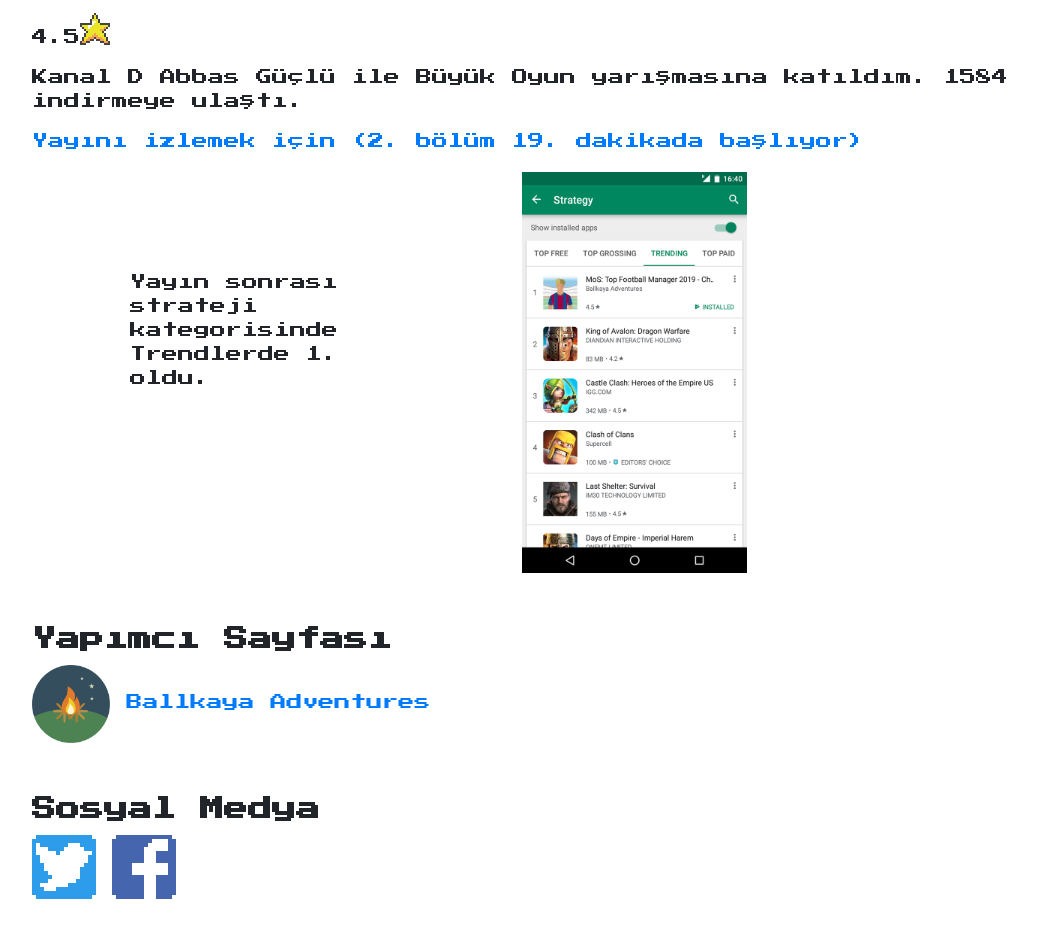
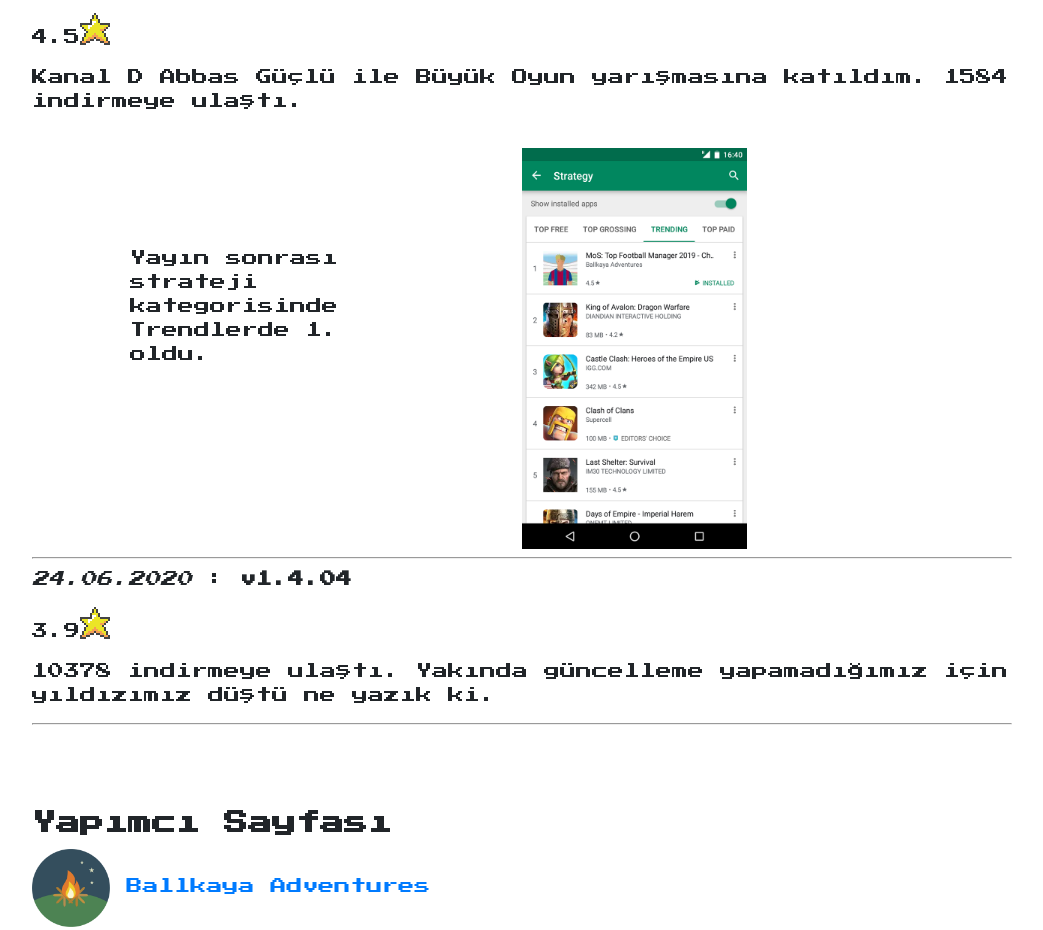
Before and after one commit to uguratmaca/masters-of-soccer-presskit, a plain HTML site: page public/tr/index.html in a window 1280 px wide. Shown: the part 3083-4013 px from the top of the page, without its empty margins (118-1161 px from the left). Drawn offline with nearby package versions, Linux system fonts and the light colour scheme.

Commit message:
güncelleme

```diff
--- a/public/tr/index.html
+++ b/public/tr/index.html
@@ -129,17 +129,15 @@
                     <section class="topic">
                         <h2 class="title">Güncellemeler</h2>
                         <p><i>14.03.2019 </i>: <b>v1.1.10</b> </p>
-                        <p>4.5<i class="nes-icon  star"></i></p>
+                        <p>4.5<i class="nes-icon star"></i></p>
                         <p>500 indirmeye ulaştı. </p>
                         <hr /></br>
 
                         <p><i>04.05.2019 </i>: <b>v1.2.01</b> </p>
-                        <p>4.5<i class="nes-icon  star"></i></p>
+                        <p>4.5<i class="nes-icon star"></i></p>
                         <p>Kanal D Abbas Güçlü ile Büyük Oyun yarışmasına katıldım. 1584 indirmeye ulaştı. </p>
                         <div>
-                            <a href="https://www.kanald.com.tr/abbas-guclu-ile-buyuk-oyun/bolumler/abbas-guclu-ile-buyuk-oyun-5-bolum?p=2"
-                                target="_blank">
-                                Yayını izlemek için (2. bölüm 19. dakikada başlıyor)</a>
+                            <a href="https://www.youtube.com/watch?v=U3EhsS_WNNw" target="_blank"></a>
                         </div>
 
                         <div style="padding-top:2%;">
@@ -149,6 +147,13 @@
                             <img onclick="scaleImage(this);" src="../images/trending-strategy.png"
                                 alt="trending first google play">
                         </div>
+                        <hr />
+
+                        <p><i>24.06.2020 </i>: <b>v1.4.04</b> </p>
+                        <p>3.9<i class="nes-icon star"></i></p>
+                        <p>10378 indirmeye ulaştı. Yakında güncelleme yapamadığımız için yıldızımız düştü ne yazık ki.
+                        </p>
+                        <hr /></br>
                     </section>
                 </section>
 
```
Also changed, not shown: public/index.html (+2 -2 lines), package-lock.json (added), 1 other file.
